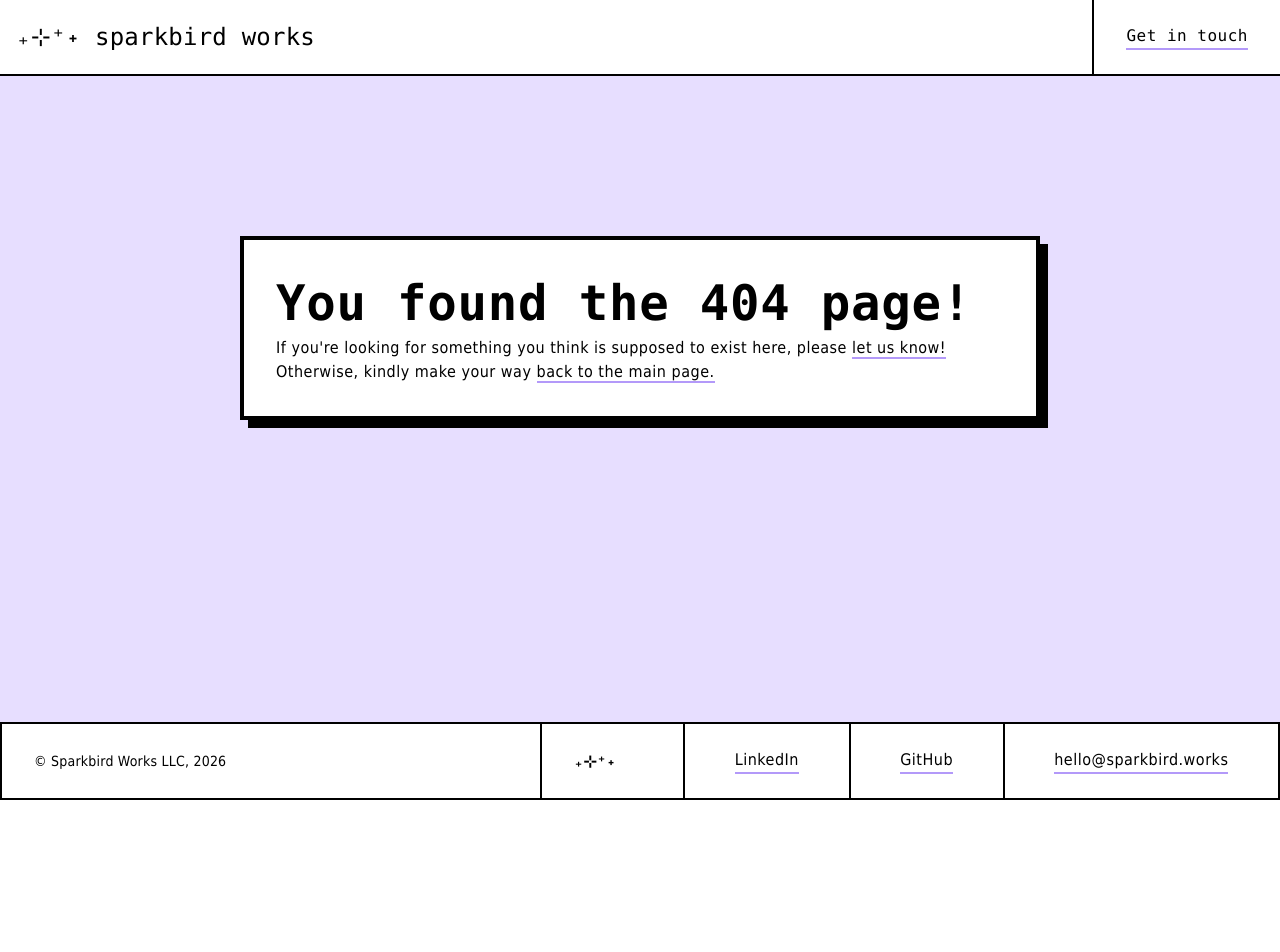
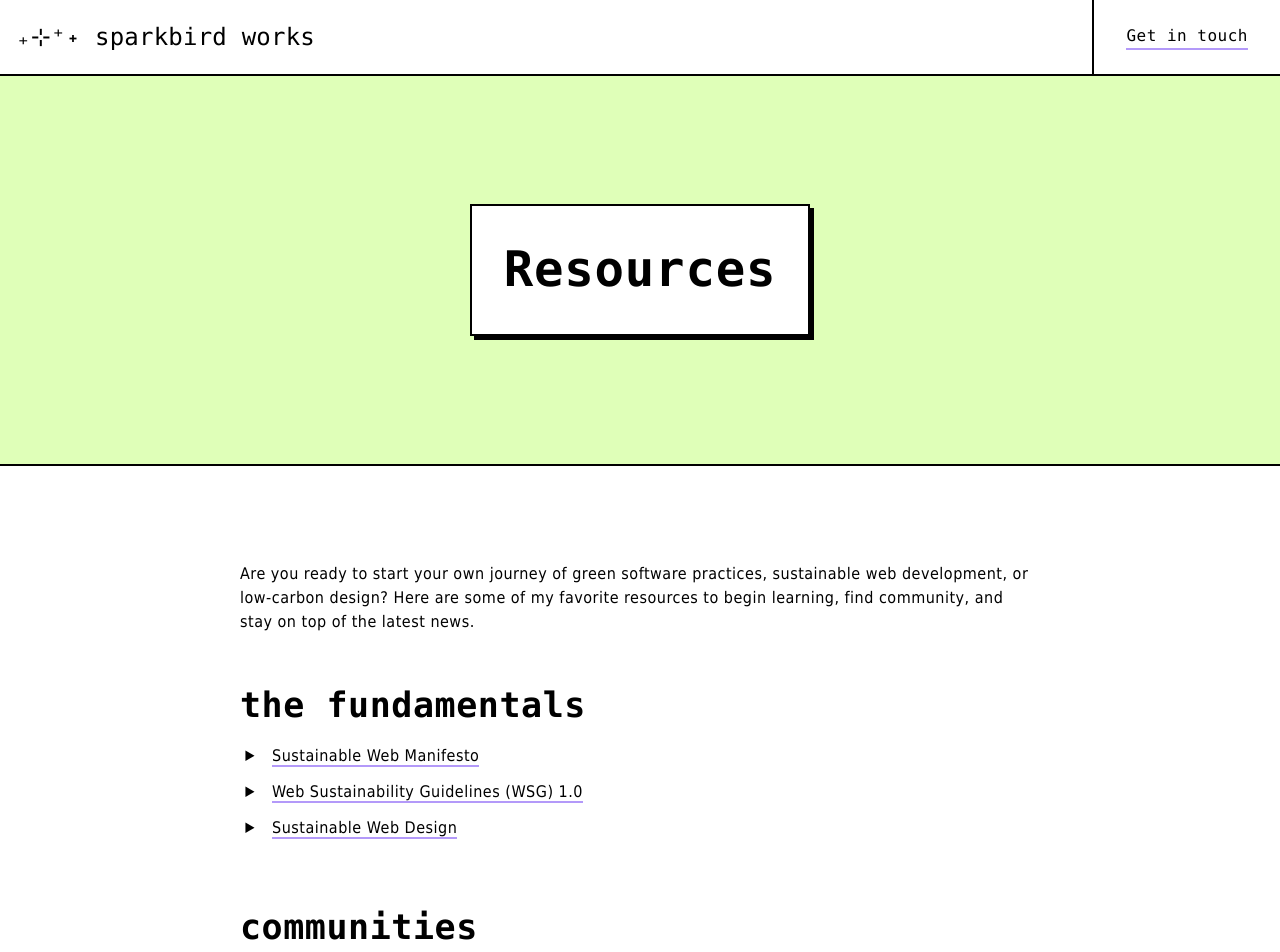
Before and after one commit to apennell/sparkbird-web, a Next.js app: page /resources in a window 1280 px wide. Before the commit this address had no page. Shown: the top 952 px of the page. Before the commit the page ends 800 px from the top, so only its background shows below. Built offline with nearby package versions, Linux system fonts and the light colour scheme.

Commit message:
Add resources page

```diff
--- a/app/_components/card.module.css
+++ b/app/_components/card.module.css
@@ -5,6 +5,10 @@
 
 .box {
   z-index: 1;
+  display: flex;
+  flex-direction: column;
+  gap: 1.5rem;
+  align-items: baseline;
   padding: 2rem;
   position: relative;
   background: var(--background);
--- a/app/page.data.tsx
+++ b/app/page.data.tsx
@@ -77,7 +77,7 @@ export const servicesSectionData: {
   {
     headline: 'Frontend engineering for web applications and websites',
     details: [
-      'Scalable applications built from the ground up',
+      'Scalable applications built from the ground up, using technologies including JavaScript and TypeScript, React, Next.js, and semantic HTML',
       'New feature development',
       'Maintainable design systems and component libraries',
       'Code migrations and refactors',
--- a/app/page.module.css
+++ b/app/page.module.css
@@ -1,6 +1,6 @@
 .heroSection {
   padding: 2rem;
-  background-color: var(--purple);
+  background-color: var(--secondary);
   border-bottom: 2px solid var(--foreground);
 }
 
@@ -21,11 +21,11 @@
 }
 
 .purpleSection {
-  background-color: var(--purple);
+  background-color: var(--secondary);
 }
 
 .greenSection {
-  background-color: var(--green);
+  background-color: var(--primary);
 }
 
 .sectionContainer {
@@ -51,8 +51,8 @@
 }
 
 .aboutHeadlineSm:after {
-  background-color: var(--green);
-  content: " ";
+  background-color: var(--primary);
+  content: ' ';
   height: 65%;
   position: absolute;
   left: -0.625rem;
@@ -73,7 +73,7 @@
 
 .bottomSection {
   padding: 6rem 4rem;
-  background-color: var(--green);
+  background-color: var(--primary);
   margin: 0 auto;
   text-align: center;
 }
--- /dev/null
+++ b/app/resources/page.tsx
@@ -0,0 +1,54 @@
+import styles from './resources.module.css';
+import Card from '../_components/Card';
+
+import { resourcesData } from './resources.data';
+
+export default function ResourcesPage() {
+  return (
+    <main>
+      {/** Hero */}
+      <div className={styles.heroSection}>
+        <Card>
+          <h1 className="display">Resources</h1>
+        </Card>
+      </div>
+
+      <div className={styles.blockContainer}>
+        <p>
+          Are you ready to start your own journey of green software practices,
+          sustainable web development, or low-carbon design? Here are some of my
+          favorite resources to begin learning, find community, and stay on top
+          of the latest news.
+        </p>
+
+        {resourcesData.map(({ category, resources }) => (
+          <div key={`resourceCategory-${category}`}>
+            <h2 className="headline">{category}</h2>
+            <ul>
+              {resources.map((resource, j) => (
+                <li key={`resource-${j}`}>
+                  <a
+                    href={resource.link}
+                    target="_blank"
+                    rel="noopener noreferrer"
+                  >
+                    {resource.titleItalic ? (
+                      <i>{resource.title}</i>
+                    ) : (
+                      resource.title
+                    )}
+                  </a>
+                  {resource.source && (
+                    <span className={styles.resourceSource}>
+                      , by {resource.source}
+                    </span>
+                  )}
+                </li>
+              ))}
+            </ul>
+          </div>
+        ))}
+      </div>
+    </main>
+  );
+}
--- /dev/null
+++ b/app/resources/resources.data.tsx
@@ -0,0 +1,132 @@
+type Resource = {
+  /** title of resource, used as link label */
+  title: string;
+
+  /** if true, renders title item in italics */
+  titleItalic?: boolean;
+
+  /**
+   * Optional source of the resource, such as author or sponsoring organization.
+   */
+  source?: string;
+
+  /** url for resource */
+  link: string;
+};
+
+type ResourceCategory = {
+  category: string;
+  resources: Resource[];
+};
+
+export const resourcesData: ResourceCategory[] = [
+  {
+    category: 'the fundamentals',
+    resources: [
+      {
+        title: 'Sustainable Web Manifesto',
+        link: 'https://www.sustainablewebmanifesto.com/',
+      },
+      {
+        title: 'Web Sustainability Guidelines (WSG) 1.0',
+        link: 'https://w3c.github.io/sustyweb/',
+      },
+      {
+        title: 'Sustainable Web Design',
+        link: 'https://sustainablewebdesign.org/',
+      },
+    ],
+  },
+  {
+    category: 'communities',
+    resources: [
+      {
+        title: 'ClimateAction.Tech',
+        link: 'https://climateaction.tech/',
+      },
+      {
+        title: 'Work on Climate',
+        link: 'https://workonclimate.org/',
+      },
+      {
+        title: 'W3C Sustainable Web Interest Group',
+        link: 'https://www.w3.org/groups/ig/sustainableweb/',
+      },
+    ],
+  },
+  {
+    category: 'books',
+    resources: [
+      {
+        title: 'Building Green Software',
+        source: 'Anne Currie, Sarah Hsu, & Sara Bergman',
+        link: 'https://www.oreilly.com/library/view/building-green-software/9781098150617/',
+        titleItalic: true,
+      },
+      {
+        title: 'Sustainable Web Design',
+        source: 'Tom Greenwood',
+        link: 'https://abookapart.com/products/sustainable-web-design',
+        titleItalic: true,
+      },
+    ],
+  },
+  {
+    category: 'podcasts',
+    resources: [
+      {
+        title: 'Green.io',
+        link: 'https://greenio.gaelduez.com/',
+      },
+      {
+        title: 'Environment Variables',
+        source: 'Green Software Foundation',
+        link: 'https://podcast.greensoftware.foundation/',
+      },
+      {
+        title: 'SUX - The Sustainable UX Podcast',
+        source: 'the SUX Network',
+        link: 'https://sustainableuxnetwork.com/#podcast',
+      },
+    ],
+  },
+  {
+    category: 'courses',
+    resources: [
+      {
+        title: 'Green Software Practicioner',
+        source:
+          'Green Software Foundation; certificate available through The Linux Foundation',
+        link: 'https://learn.greensoftware.foundation/',
+      },
+    ],
+  },
+  {
+    category: 'newsletters and publications',
+    resources: [
+      {
+        title: 'Branch Magazine',
+        source: 'ClimateAction.Tech',
+        link: 'https://branch.climateaction.tech/',
+      },
+      {
+        title: 'Curiously Green',
+        source: 'Wholegrain Digital',
+        link: 'https://www.wholegraindigital.com/curiously-green/',
+      },
+    ],
+  },
+  {
+    category: 'organizations',
+    resources: [
+      {
+        title: 'Green Web Foundation',
+        link: 'https://www.thegreenwebfoundation.org/',
+      },
+      {
+        title: 'Green Software Foundation',
+        link: 'https://greensoftware.foundation/',
+      },
+    ],
+  },
+];
--- /dev/null
+++ b/app/resources/resources.module.css
@@ -0,0 +1,34 @@
+.heroSection {
+  display: flex;
+  align-items: center;
+  padding: 4rem 2rem;
+  background-color: var(--primary);
+  border-bottom: 2px solid var(--foreground);
+}
+
+.blockContainer {
+  padding: 4rem max(5vw, calc((100% - 800px) / 2));
+  display: flex;
+  flex-direction: column;
+  gap: 2rem;
+}
+
+/* Tablet and Smaller Desktop */
+@media (min-width: 701px) {
+  .heroSection {
+    padding: 6rem 5rem;
+  }
+
+  .blockContainer {
+    padding-top: 6rem;
+    padding-bottom: 6rem;
+    gap: 3rem;
+  }
+}
+
+/* Large desktop */
+@media (min-width: 1121px) {
+  .heroSection {
+    padding: 8rem 6rem;
+  }
+}
```
Also changed, not shown: app/_components/Card.tsx (+6 -6 lines), app/page.tsx (+4 -4 lines).
